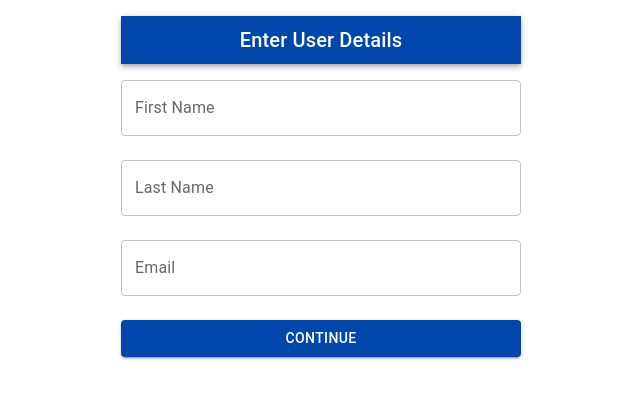
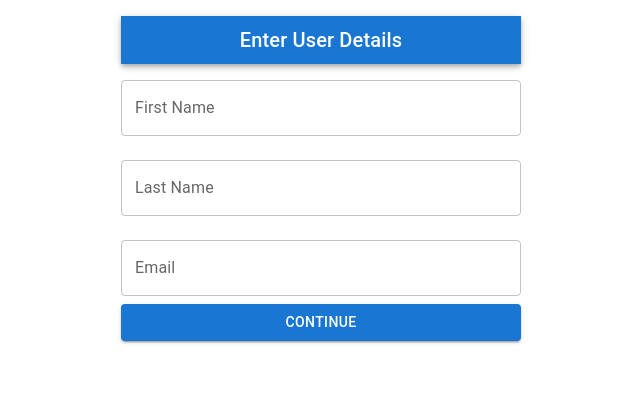
Before and after one commit to Moesha1905/JavaScript_React-Self-Project, a React (Create React App) app in the folder my-new-app/: page / in a window 1280 px wide. Shown: the top 398 px of the page, without its empty margins (319-959 px from the left). Built offline with nearby package versions, Linux system fonts and the light colour scheme.

Commit message:
created css file for user details

```diff
--- /dev/null
+++ b/my-new-app/src/Components/FormUserDetails.css
@@ -0,0 +1,20 @@
+.container {
+    padding: 16px;
+    max-width: 400px;
+    margin: auto;
+  }
+
+  .app-bar {
+    background-color: #0e6cf0;
+    padding: 8px;
+  }
+
+  .title {
+    text-align: center;
+  }
+
+  .button {
+    background-color: #0e6cf0;
+    color: white;
+    margin-top: 16px;
+  }
--- a/my-new-app/src/Components/FormUserDetails.js
+++ b/my-new-app/src/Components/FormUserDetails.js
@@ -1,6 +1,7 @@
 import React from 'react';
 import { AppBar, Button, Box, Typography } from '@mui/material';
 import InputField from './InputField';
+import './FormUserDetails.css';
 
 const FormUserDetails = ({ values, handleChange, nextStep, errors }) => {
   const continueStep = (e) => {
@@ -9,9 +10,9 @@ const FormUserDetails = ({ values, handleChange, nextStep, errors }) => {
   };
 
   return (
-    <Box sx={{ padding: 2, maxWidth: 400, margin: 'auto' }}>
-      <AppBar position="static" sx={{ backgroundColor: '#0047AB', padding: 1 }}>
-        <Typography variant="h6" align="center">
+    <Box className="container">
+      <AppBar position="static" className="app-bar">
+        <Typography variant="h6" className="title">
           Enter User Details
         </Typography>
       </AppBar>
@@ -19,14 +20,14 @@ const FormUserDetails = ({ values, handleChange, nextStep, errors }) => {
         label="First Name"
         value={values.firstName}
         onChange={(e) => handleChange('firstName')(e)}
-        error = {!!errors.firstName}
+        error={!!errors.firstName}
         helperText={errors.firstName}
       />
       <InputField
         label="Last Name"
         value={values.lastName}
         onChange={(e) => handleChange('lastName')(e)}
-        error = {!!errors.lastName}
+        error={!!errors.lastName}
         helperText={errors.lastName}
       />
       <InputField
@@ -34,13 +35,13 @@ const FormUserDetails = ({ values, handleChange, nextStep, errors }) => {
         type="email"
         value={values.email}
         onChange={(e) => handleChange('email')(e)}
-        error = {!!errors.email}
+        error={!!errors.email}
         helperText={errors.email}
       />
       <Button
         fullWidth
         variant="contained"
-        sx={{ backgroundColor: '#0047AB', color: '#fff', marginTop: 2 }}
+        className="button"
         onClick={continueStep}
       >
         Continue
```
